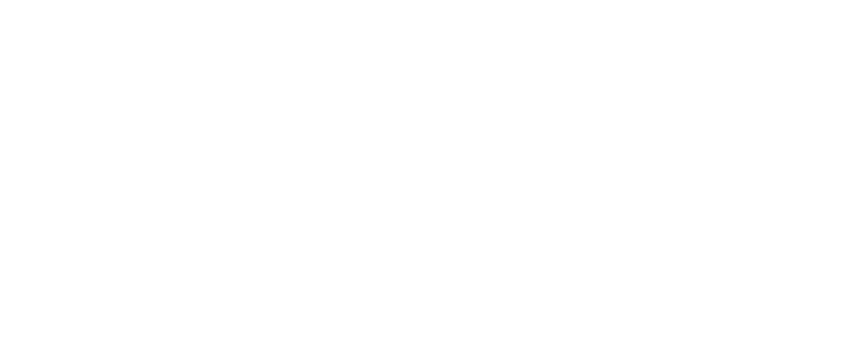
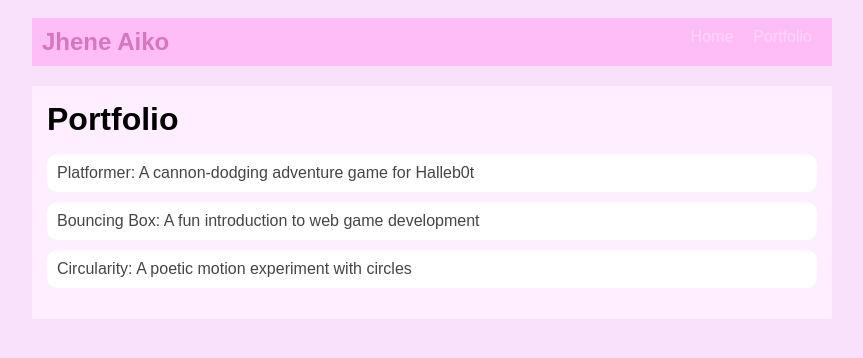
Before and after one commit to Tyainey/Tyainey.github.io, a plain HTML site: page portfolio.html in a window 1280 px wide. Shown: the whole page, without its empty margins (208-1071 px from the left). Drawn offline with Linux system fonts and the light colour scheme.

Commit message:
add portfolio page to website

```diff
--- a/portfolio.html
+++ b/portfolio.html
@@ -0,0 +1,42 @@
+<!DOCTYPE html>
+<html>
+   <head>
+       <title>Jhene Aiko</title>
+       <link rel="stylesheet" href="style.css" />
+     </head>
+
+
+ <body>
+   <!-- All content goes here -->
+   <div id="all-contents">
+       <nav>
+           <h1>Jhene Aiko</h1>
+           <ul id="nav-ul">
+             <li class="nav-li">
+               <a href="index.html">Home</a>
+             </li>
+             <li class="nav-li">
+               <a href="portfolio.html">Portfolio</a>
+             </li>
+           </ul>
+           </nav>
+           <main>
+               <div class="content">
+                 <h1>Portfolio</h1>
+                 <ul id="portfolio">
+                   <li>
+                       <a href="fsd-projects/platformer/">Platformer: A cannon-dodging adventure game for Halleb0t</a>
+                     </li>
+                     <li>
+                       <a href="fsd-projects/bouncing-box/">Bouncing Box: A fun introduction to web game development</a>
+                     </li>
+                     <li>
+                       <a href="fsd-projects/circularity/">Circularity: A poetic motion experiment with circles</a>
+                     </li>
+                 </ul>
+               </div>
+             </main>
+
+   </div>
+ </body>
+</html>
--- a/style.css
+++ b/style.css
@@ -45,7 +45,7 @@ a {
 
 /* main container area beneath menu */
 main {
-    background: rgb(245, 238, 219);
+    background: rgb(254, 238, 255);
     display: flex;
     margin-top: 20px;
 }
@@ -74,3 +74,29 @@ main {
 h2, h3 {
     margin: 0px;
 }
+
+/* Portfolio styles */
+.content h1 {
+    color: black;
+  }
+
+  #portfolio {
+    list-style-type: none;
+    padding-left: 0;
+  }
+
+  #portfolio li {
+    background: #fff;
+    padding: 10px;
+    border-radius: 10px;
+    margin-bottom: 10px;
+  }
+
+  #portfolio li:hover {
+    background: #eee;
+  }
+
+  #portfolio a {
+    text-decoration: none;
+    color: #454545;
+  }
```
